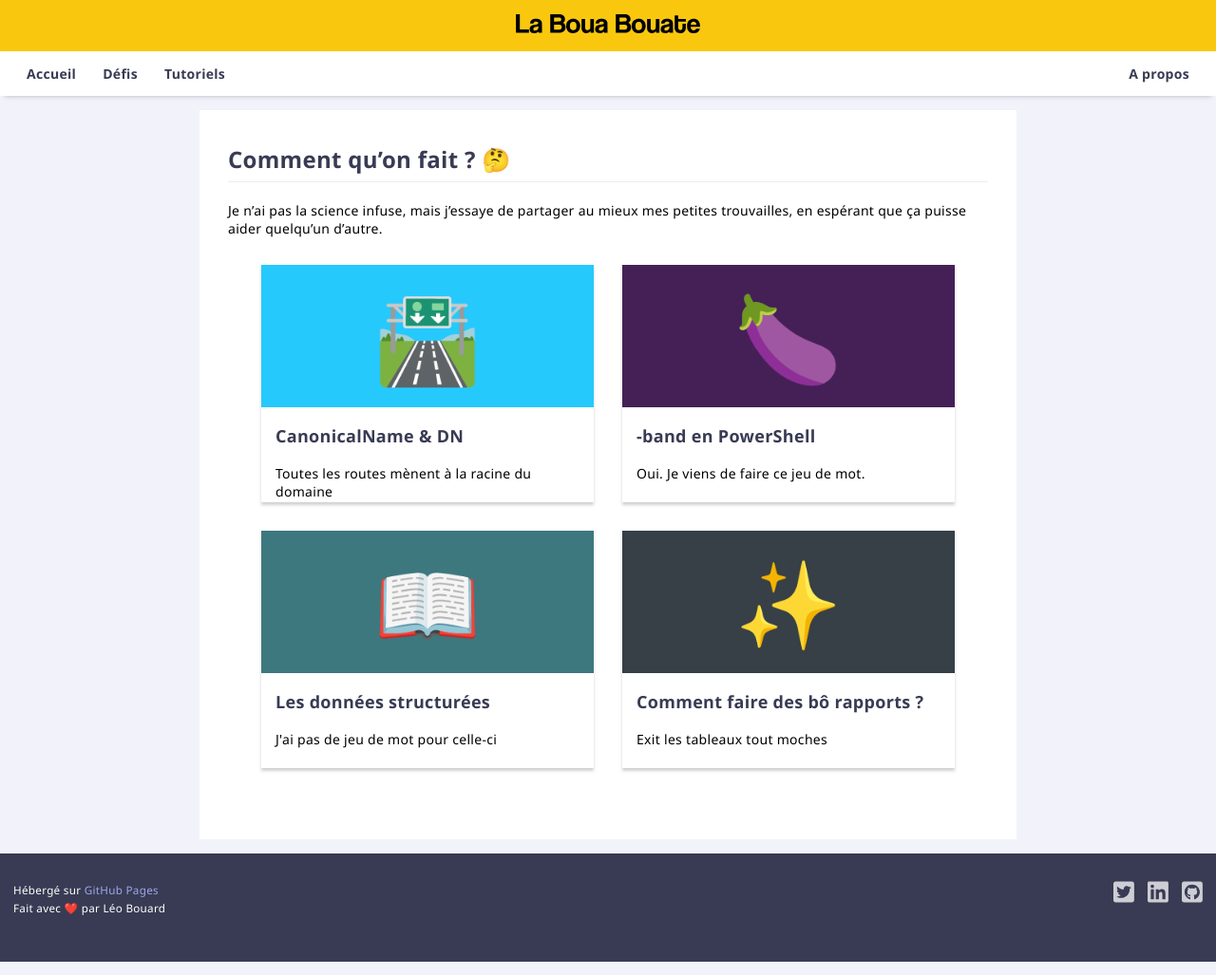
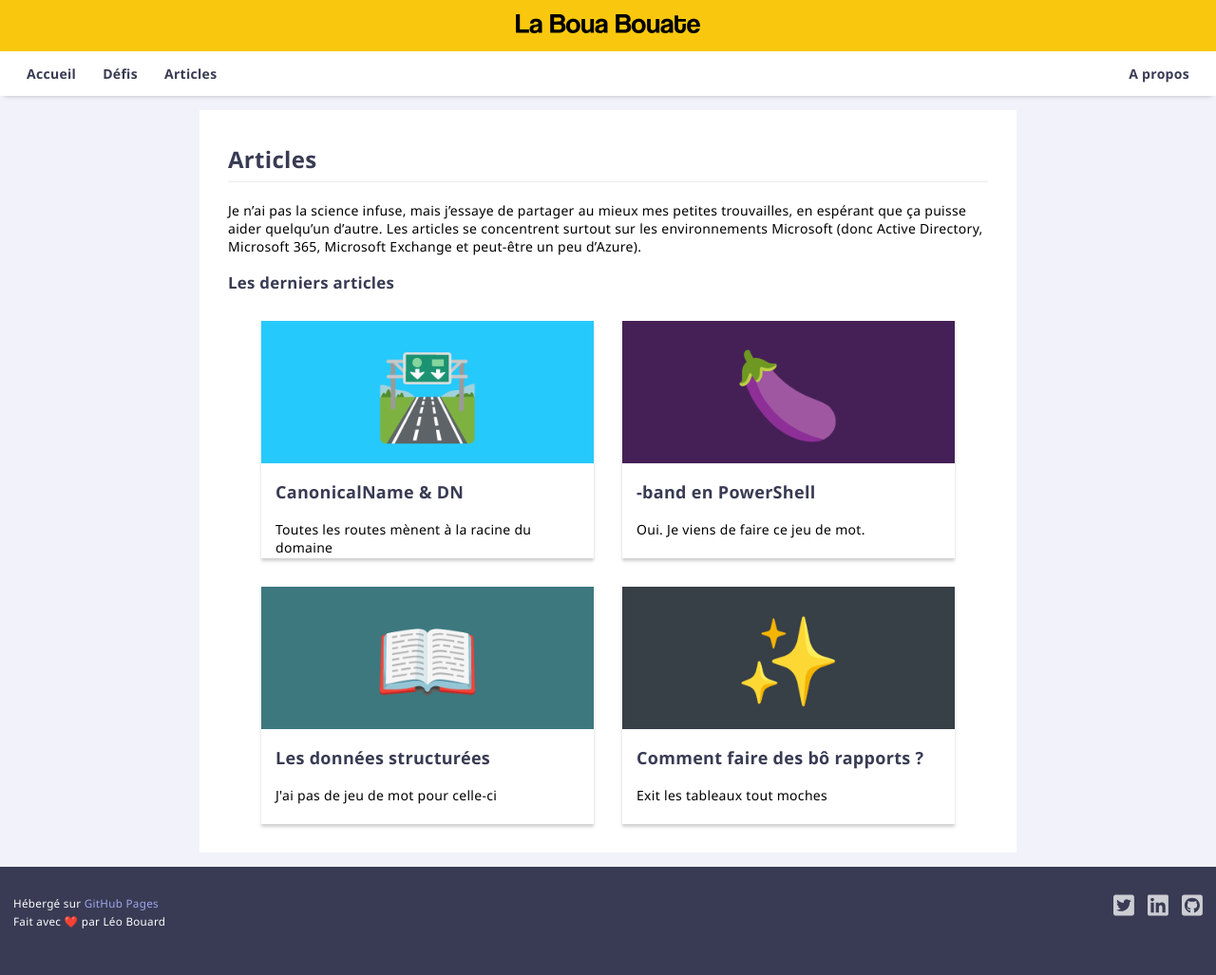
Before and after one commit to leobouard/leobouard.github.io, a Jekyll site: the page built from howto.md, in a window 1280 px wide. Shown: the whole page at 95% size. Built offline with Jekyll 4.4.1, drawn with Linux system fonts in a browser that asks for light colours; our own code applies the rules of GitHub Pages for plain Markdown files.

Commit message:
Modifying "Tutoriels" to "Articles"

```diff
--- a/_layouts/default.html
+++ b/_layouts/default.html
@@ -30,7 +30,7 @@
       <nav>
         <a href="{{ "/" | absolute_url }}">Accueil</a>
         <a href="/challenges">Défis</a>
-        <a href="/howto">Tutoriels</a>
+        <a href="/howto">Articles</a>
         <a href="/about">A propos</a>
       </nav>
     </header>
--- a/howto.md
+++ b/howto.md
@@ -2,9 +2,11 @@
 permalink: /howto
 ---
 
-# Comment qu'on fait ? 🤔
+# Articles
 
-Je n'ai pas la science infuse, mais j'essaye de partager au mieux mes petites trouvailles, en espérant que ça puisse aider quelqu'un d'autre.
+Je n'ai pas la science infuse, mais j'essaye de partager au mieux mes petites trouvailles, en espérant que ça puisse aider quelqu'un d'autre. Les articles se concentrent surtout sur les environnements Microsoft (donc Active Directory, Microsoft 365, Microsoft Exchange et peut-être un peu d'Azure).
+
+## Les derniers articles
 
 <div class="posts">
     {% for post in site.posts %}
```
Also changed, not shown: challenges.md (+4 -2 lines).
